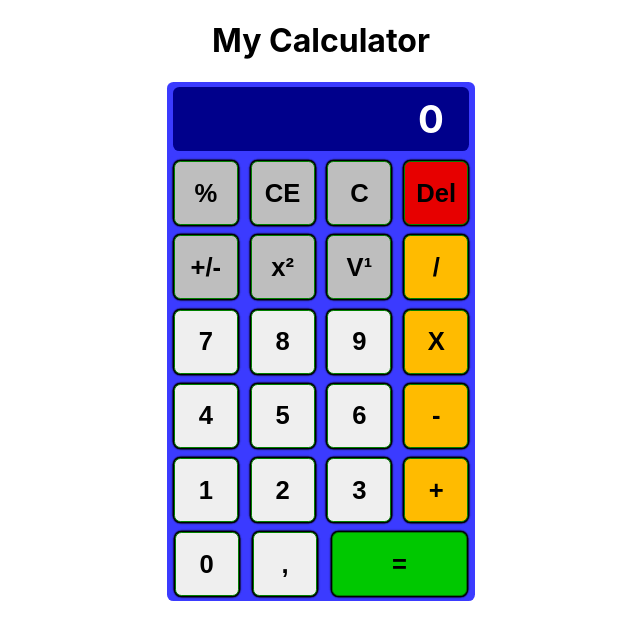
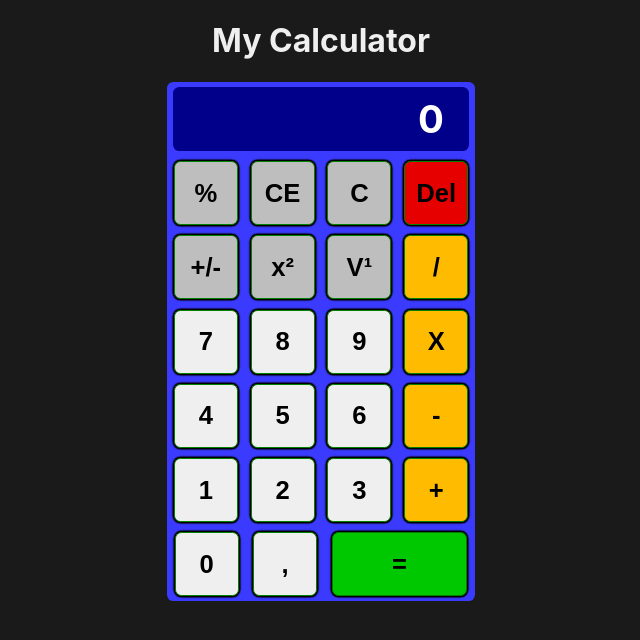
Before and after one commit to lutinmaviou/tdd-react-typescript, a React (Create React App) app: page / in a window 1280 px wide. Shown: the top 640 px of the page, without its empty margins (319-959 px from the left). Built offline with nearby package versions, Linux system fonts and the light colour scheme.

Commit message:
style: change for dark mode

```diff
--- a/src/App.css
+++ b/src/App.css
@@ -1,5 +1,9 @@
 .App {
   text-align: center;
+}
+
+h1{
+  color: rgb(239, 239, 239);
 }
 
 .container {
--- a/src/index.css
+++ b/src/index.css
@@ -6,6 +6,7 @@ body {
   -webkit-font-smoothing: antialiased;
   -moz-osx-font-smoothing: grayscale;
   overflow: hidden;
+  background-color: rgb(26, 26, 26);
 }
 
 code {
```
